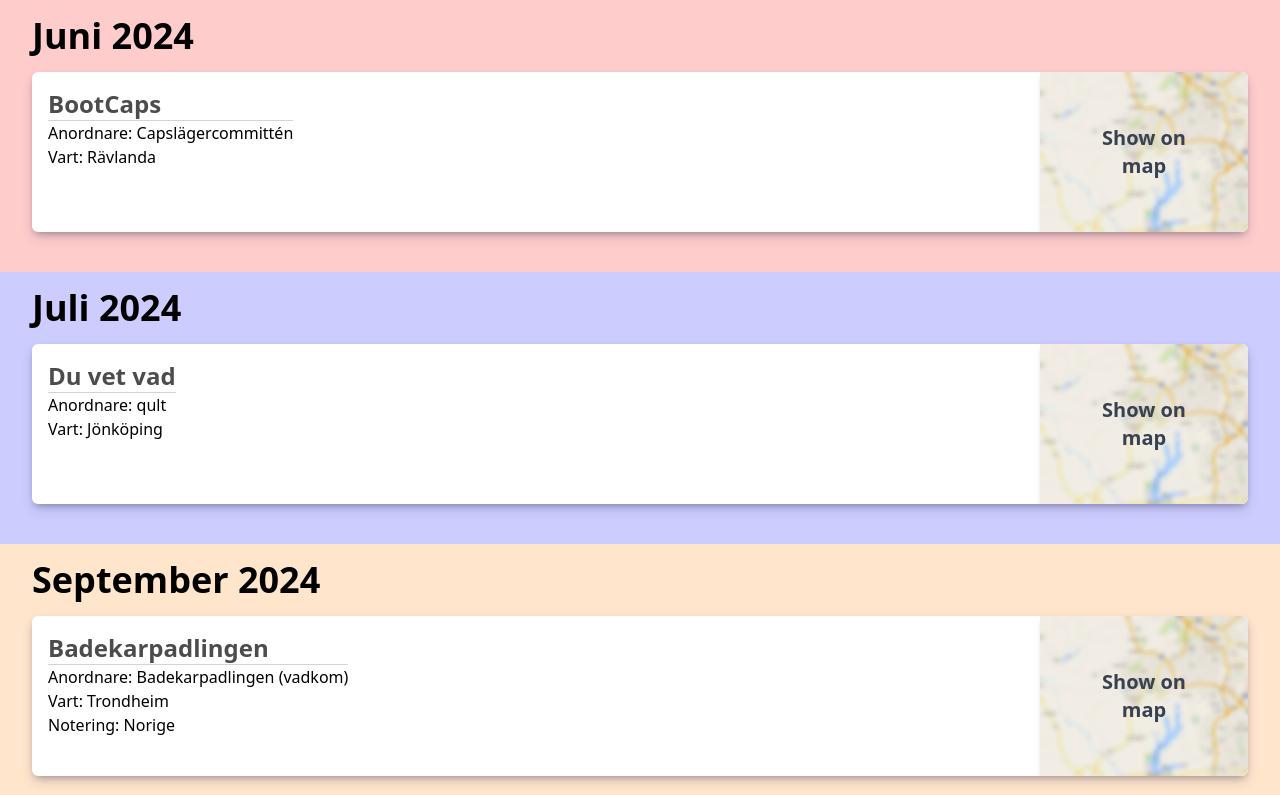
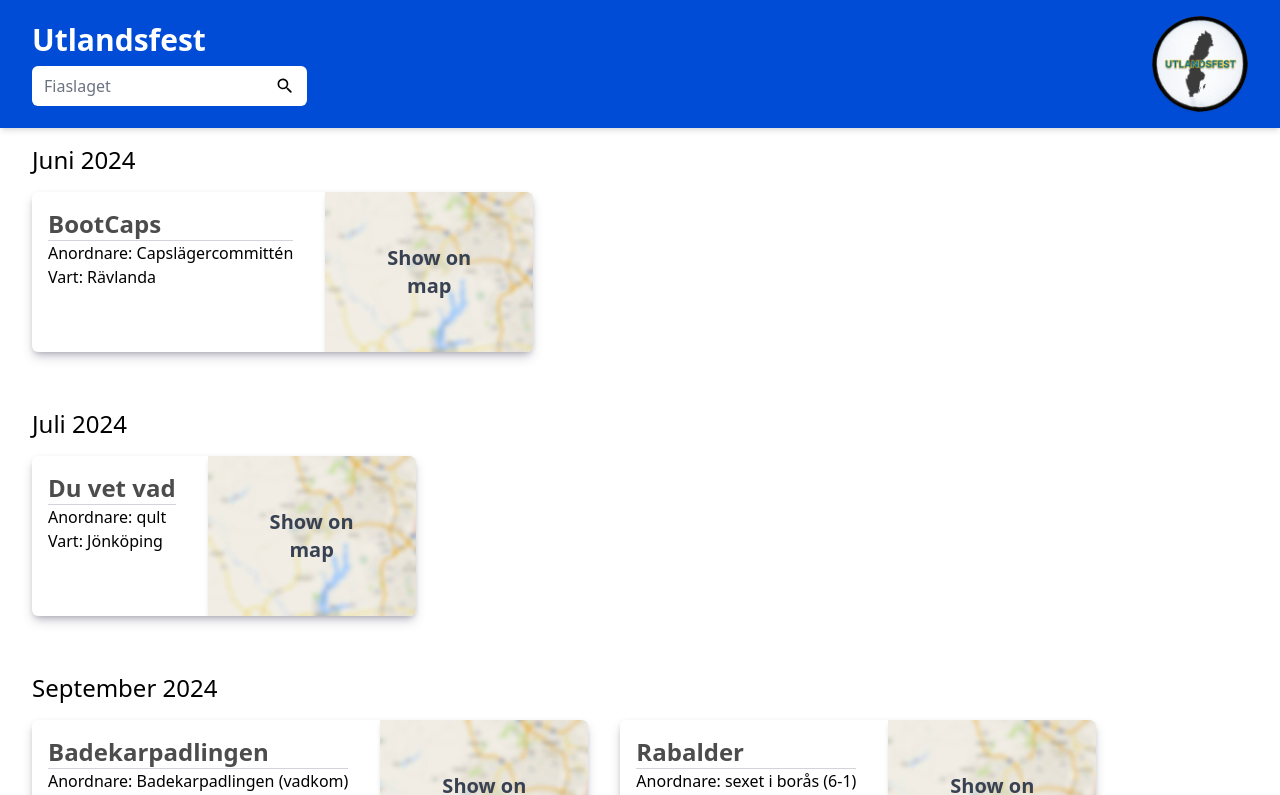
Before and after one commit to jesperlenn/Utlandsfest, a React (Vite) app: page / in a window 1280 px wide. Shown: the top 795 px of the page. Built offline with nearby package versions, Linux system fonts and the light colour scheme.

Commit message:
Update App component to include a Navbar for search functionality

```diff
--- a/src/App.tsx
+++ b/src/App.tsx
@@ -4,25 +4,13 @@ import { Event } from './components/Event'
 import mapboxgl from 'mapbox-gl'
 import { Footer } from './components/Footer'
 import Spiral from './DateDisplay'
+import { Navbar } from './components/Navbar'
 
 mapboxgl.accessToken = 'pk.eyJ1IjoiZm9yc3JvYmluIiwiYSI6ImNrYmo5cDh0bjBscTMycXM3cWR1cG9mZHcifQ.dB_kh1TDjc9lGOCH6CkQ3Q'
 
-const lightColors = [
-  '#FFCCCC', // Light Red
-  '#CCCCFF', // Light Blue
-  '#E6FFCC', // Light Green
-  '#FFE5CC', // Light Orange
-  '#CCE5FF', // Light Sky Blue
-  '#FFFFCC', // Light Yellow-Green
-  '#CCFFCC', // Light Mint
-  '#FFF5CC', // Light Yellow
-  '#CCFFE5', // Light Cyan
-  '#FFDDCC', // Light Orange-Red
-  '#E5CCFF', // Light Lavender
-  '#CCFFFF', // Light Aqua
-]
 const App: FC = () => {
   const [data, setData] = useState<IEvent[]>(events)
+  const [search, setSearch] = useState<string>('')
 
   const getNextTwelevemonths = () => {
     let date = new Date()
@@ -36,20 +24,27 @@ const App: FC = () => {
     return months
   }
 
+  const filterData = (search: string) => {
+    return data.filter((event) => {
+      return event.name.toLowerCase().includes(search.toLowerCase())
+    })
+  }
+
   const getFormatedMonth = (month: Date) => {
     return new Intl.DateTimeFormat('sv-SE', { month: 'long' }).format(month) + ' ' + month.getFullYear()
   }
 
   return (
     <>
-      <div>
+      <Navbar onChange={setSearch} search={search} />
+      <div className='min-h-screen'>
         {getNextTwelevemonths().map((month, index) => {
           return (
-            data.filter((event) => event.date.getMonth() === month.getMonth()).length > 0 && (
-              <div key={JSON.stringify(month)} className='lg:p-4 p-2 ' style={{ backgroundColor: lightColors[index] }}>
-                <h2 className='text-4xl lg:ml-4 text-center lg:text-left font-bold capitalize lg:mb-0 mb-4'>{getFormatedMonth(month)}</h2>
-                <div className='flex flex-col lg:gap-0 gap-4 lg:mb-2 mb-2'>
-                  {data
+            filterData(search).filter((event) => event.date.getMonth() === month.getMonth()).length > 0 && (
+              <div key={JSON.stringify(month)} className='lg:p-4 p-2 '>
+                <h2 className='text-2xl lg:ml-4 text-center lg:text-left capitalize lg:mb-0 mb-4'>{getFormatedMonth(month)}</h2>
+                <div className='flex flex-row flex-wrap lg:gap-0 gap-4 lg:mb-2 mb-2'>
+                  {filterData(search)
                     .filter((event) => event.date.getMonth() === month.getMonth())
                     .map((event) => {
                       return <Event key={JSON.stringify(event)} event={event} />
--- /dev/null
+++ b/src/assets/IcRoundSearch.tsx
@@ -0,0 +1,10 @@
+export function IcRoundSearch(props: any) {
+  return (
+    <svg xmlns='http://www.w3.org/2000/svg' className="size-5 hover:size-6 transition-all cursor-pointer" viewBox='0 0 24 24' {...props}>
+      <path
+        fill='currentColor'
+        d='M15.5 14h-.79l-.28-.27a6.5 6.5 0 0 0 1.48-5.34c-.47-2.78-2.79-5-5.59-5.34a6.505 6.505 0 0 0-7.27 7.27c.34 2.8 2.56 5.12 5.34 5.59a6.5 6.5 0 0 0 5.34-1.48l.27.28v.79l4.25 4.25c.41.41 1.08.41 1.49 0c.41-.41.41-1.08 0-1.49zm-6 0C7.01 14 5 11.99 5 9.5S7.01 5 9.5 5S14 7.01 14 9.5S11.99 14 9.5 14'
+      ></path>
+    </svg>
+  )
+}
--- a/src/components/Event.tsx
+++ b/src/components/Event.tsx
@@ -27,20 +27,18 @@ export const Event: FC<Props> = ({ event }) => {
   }
 
   return (
-    <div className=' event-container bg-white rounded-md overflow-hidden lg:m-4 flex lg:flex-row flex-col gap-4 justify-between'>
+    <div className=' event-container w-full bg-white lg:w-fit rounded-md overflow-hidden flex-col lg:m-4 flex lg:flex-row gap-4 justify-between'>
       <div className='p-2 lg:p-4'>
         <h2 className='text-2xl font-bold text-black/70'>{event.name}</h2>
         <hr className=' border-gray-300 hidden lg:block' />
         <p>Anordnare: {event.who}</p>
         <p>Vart: {event.location}</p>
-        {
-          event.notes && <p>Notering: {event.notes}</p>
-        }
+        {event.notes && <p>Notering: {event.notes}</p>}
       </div>
       <div
         onClick={laodMap}
         className={`${
-          mapClick ? 'lg:w-52 h-40' : 'lg:w-96 h-72'
+          mapClick ? 'lg:w-52 lg:h-40 h-20' : 'lg:w-96 lg:h-72 h-40'
         } w-full relative bg-map-blure bg-cover cursor-pointer  shadow-md overflow-hidden transition-all`}
       >
         <div ref={mapContainer} className='map-container h-full z-10' />
--- /dev/null
+++ b/src/components/Navbar.tsx
@@ -0,0 +1,38 @@
+import React, { FC, useEffect } from 'react'
+import { IcRoundSearch } from '../assets/IcRoundSearch'
+
+interface NavbarProps {
+  onChange: (value: string) => void
+  search: string
+}
+
+export const Navbar: FC<NavbarProps> = ({ search, onChange }) => {
+  // Get url query params
+  const urlParams = new URLSearchParams(window.location.search)
+  const searchParam = urlParams.get('logo')
+
+  return (
+    <nav className='bg-[#004CD6] flex flex-row gap-2 items-center shadow-md px-4 lg:px-8 py-4'>
+      <div className='flex flex-col gap-2'>
+        <h1 className='text-3xl text-white font-bold'>Utlandsfest</h1>
+        <div className='flex cursor-pointer flex-row items-center bg-white w-fit px-3 py-2 rounded-md'>
+          <input
+            value={search}
+            onChange={(e) => onChange(e.target.value)}
+            type='text'
+            name='search'
+            id='search'
+            placeholder='Fiaslaget'
+            className='placeholder:text-gray-500 text-gray-700 focus:outline-none'
+          />
+          <label htmlFor='search'>
+            <IcRoundSearch />
+          </label>
+        </div>
+      </div>
+      <div className='grow flex justify-end'>
+        <img src={searchParam ? '/logo_old.png' : 'logo.png'} className='w-24 h-24 transition-all rounded-full shadow-sm' alt='Yes' />
+      </div>
+    </nav>
+  )
+}
```
Also changed, not shown: public/logo.png (added), public/logo_old.png (added).
